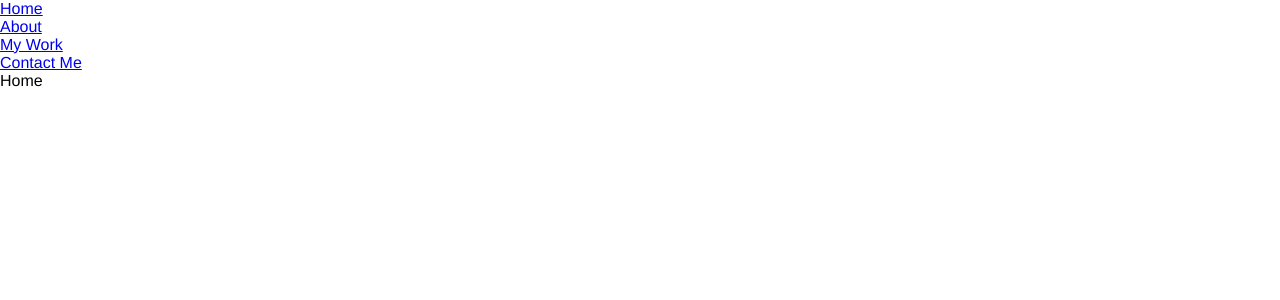
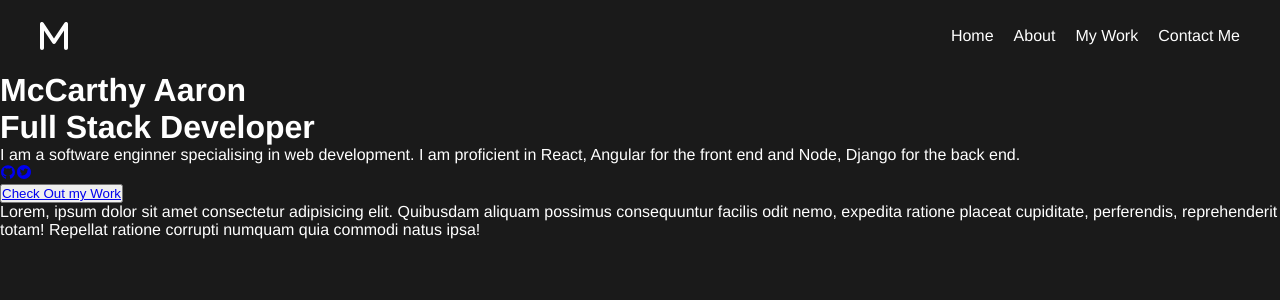
Before and after one commit to mccarthyaaron/mccarthy-portfolio-site, a React (Create React App) app: page / in a window 1280 px wide. Shown: the top 300 px of the page. Built offline with nearby package versions, Linux system fonts and the light colour scheme.

Commit message:
some basic html

```diff
--- a/package.json
+++ b/package.json
@@ -3,11 +3,16 @@
   "version": "0.1.0",
   "private": true,
   "dependencies": {
+    "@fortawesome/fontawesome-svg-core": "^6.4.0",
+    "@fortawesome/free-regular-svg-icons": "^6.4.0",
+    "@fortawesome/free-solid-svg-icons": "^6.4.0",
+    "@fortawesome/react-fontawesome": "^0.2.0",
     "@testing-library/jest-dom": "^5.16.5",
     "@testing-library/react": "^13.4.0",
     "@testing-library/user-event": "^13.5.0",
     "react": "^18.2.0",
     "react-dom": "^18.2.0",
+    "react-icons": "^4.8.0",
     "react-router-dom": "^6.10.0",
     "react-scripts": "5.0.1",
     "sass": "^1.62.0",
--- a/src/components/About.js
+++ b/src/components/About.js
@@ -2,7 +2,9 @@
 
 const About = () => {
   return (
-    <div>About</div>
+    <div id='about'>
+      Lorem, ipsum dolor sit amet consectetur adipisicing elit. Quibusdam aliquam possimus consequuntur facilis odit nemo, expedita ratione placeat cupiditate, perferendis, reprehenderit totam! Repellat ratione corrupti numquam quia commodi natus ipsa!
+    </div>
   )
 }
 
--- a/src/components/Header.js
+++ b/src/components/Header.js
@@ -1,14 +1,21 @@
 import { Link } from 'react-router-dom';
+import { FontAwesomeIcon } from '@fortawesome/react-fontawesome';
+import { faM } from "@fortawesome/free-solid-svg-icons";
 
 const Header = () => {
   return (
     <header>
+      <div>
+        <div className='logo'><FontAwesomeIcon icon={faM} size="2xl" /></div>
+        <nav>
           <ul>
             <li><Link to='/'>Home</Link></li>
             <li><Link to='/about'>About</Link></li>
             <li><Link to='/work'>My Work</Link></li>
             <li><Link to='/contact'>Contact Me</Link></li>
           </ul>
+        </nav>
+      </div>
     </header>
   )
 }
--- a/src/components/Home.js
+++ b/src/components/Home.js
@@ -1,8 +1,35 @@
-
+import {AiFillGithub, AiFillTwitterCircle} from 'react-icons/ai'
+import {Link} from 'react-router-dom';
+import About from './About'
 
 const Home = () => {
   return (
-    <div>Home</div>
+    <main>
+      <div className='container'>
+        <h1>McCarthy Aaron</h1>
+        <h1>Full Stack Developer</h1>
+        <p>I am a software enginner specialising in web development. I am proficient in React, Angular for the front end and Node, Django for the back end.
+        </p>
+        <div>
+          <Link to='https://github.com/mccarthyaaron'><AiFillGithub /></Link>
+          <Link><AiFillTwitterCircle /></Link>
+          <div>
+          <button><Link to='#about'>Check Out my Work</Link></button>
+
+
+
+          <About />
+          </div>
+
+
+
+
+
+        </div>
+      </div>
+
+    </main>
+
   )
 }
 
--- a/src/css/main.css
+++ b/src/css/main.css
@@ -6,6 +6,27 @@
 
 body {
   font-family: "Droid Sans", "Helvetica Neue", sans-serif;
+  color: white;
+  background-color: #1a1a1a;
+}
+
+header div {
+  margin: 0 10px 0 10px;
+  padding: 10px;
+  display: flex;
+  justify-content: space-between;
+  align-items: center;
+}
+header nav ul {
+  display: flex;
+  list-style-type: none;
+}
+header nav ul li {
+  margin-right: 20px;
+}
+header nav ul li a {
+  text-decoration: none;
+  color: white;
 }
 
 /*# sourceMappingURL=main.css.map */
--- /dev/null
+++ b/src/sass/_config.scss
@@ -0,0 +1,2 @@
+$primaryColor: white;
+$secondaryColor: black;
--- a/src/sass/main.scss
+++ b/src/sass/main.scss
@@ -1,3 +1,5 @@
+@use 'config';
+
 * {
     padding: 0;
     margin: 0;
@@ -7,4 +9,37 @@
 body {
     font-family: 'Droid Sans', 'Helvetica Neue',
       sans-serif;
+      color: config.$primaryColor;
+      background-color: lighten(config.$secondaryColor, 10%);
+    }
+
+header {
+    // display: flex;
+    // justify-content: center;
+    // align-items: center;
+    div {
+        margin: 0 10px 0 10px;
+        padding: 10px;
+
+        display: flex;
+        justify-content: space-between;
+        align-items: center;
+    }
+    nav {
+
+        ul {
+            display: flex;
+            list-style-type: none;
+
+            li {
+                margin-right: 20px;
+                a {
+                    text-decoration: none;
+                    color: config.$primaryColor;
+                }
+            }
+
+        }
+    }
+
 }
```
Also changed, not shown: 2 other files (tests, documents, lock files or other folders). Lines whose indentation alone changed are shown as unchanged.
